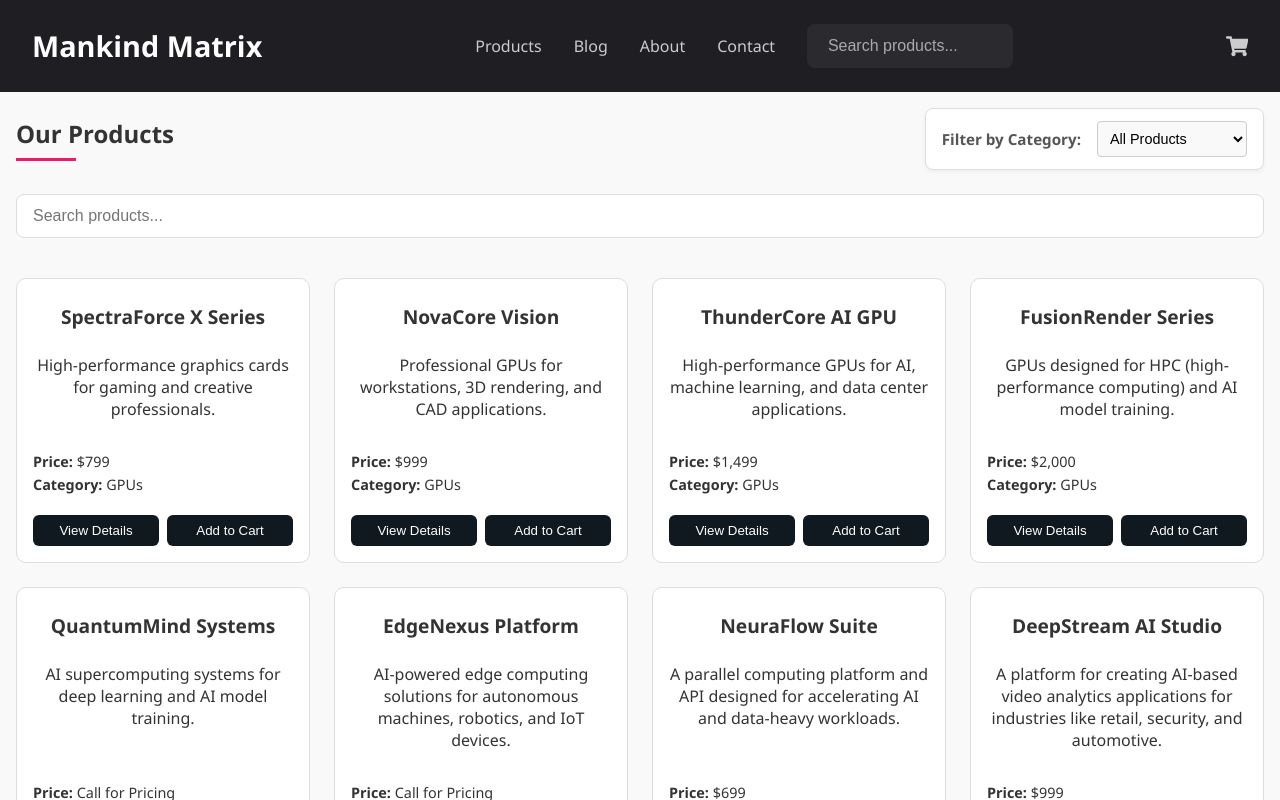
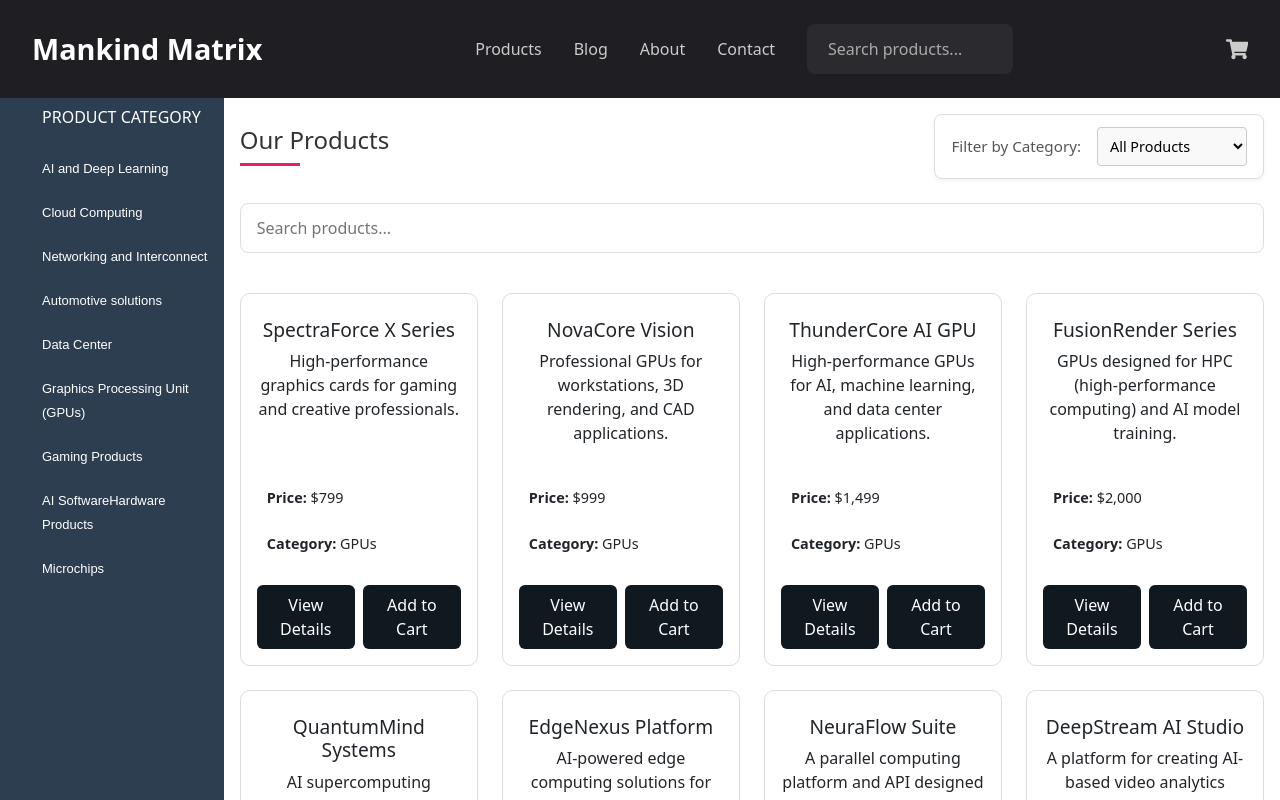
Before and after one commit to Shravani2015/mankind_matrix, a React (Create React App) app: page /products in a window 1280 px wide. Shown: the top 800 px of the page. Built offline with nearby package versions, Linux system fonts and the light colour scheme.

Commit message:
Sidebar UI for products category

```diff
--- a/package.json
+++ b/package.json
@@ -8,6 +8,7 @@
     "@testing-library/react": "^16.3.0",
     "@testing-library/user-event": "^13.5.0",
     "axios": "^1.9.0",
+    "bootstrap": "^5.3.6",
     "react": "^19.1.0",
     "react-dom": "^19.1.0",
     "react-icons": "^5.5.0",
--- a/src/features/products/Products.jsx
+++ b/src/features/products/Products.jsx
@@ -3,6 +3,7 @@ import withLayout from '../../layouts/HOC/withLayout';
 import ProductGrid from '../products/ProductGrid';
 import SidebarFilters from '../products/Filters/SidebarFilters';
 import './Products.css';
+import Sidebar from  '../../layouts/components/sidebar';
 
 const ProductsPage = () => {
   const [searchQuery, setSearchQuery] = useState('');
@@ -19,6 +20,8 @@ const ProductsPage = () => {
   };
 
   return (
+    <div className='d-flex'>
+    <Sidebar></Sidebar>
     <div className="products-page">
       <div className="products-header">
         <h1>Our Products</h1>
@@ -46,6 +49,7 @@ const ProductsPage = () => {
         </div>
       </div>
     </div>
+    </div>
   );
 };
 
--- a/src/index.js
+++ b/src/index.js
@@ -3,6 +3,7 @@ import ReactDOM from 'react-dom/client';
 import './index.css';
 import reportWebVitals from './reportWebVitals';
 import App from './App';
+import 'bootstrap/dist/css/bootstrap.min.css';
 
 const root = ReactDOM.createRoot(document.getElementById('root'));
 root.render(
--- /dev/null
+++ b/src/layouts/components/sidebar.css
@@ -0,0 +1,24 @@
+.sidenav {
+    background-color: #2c3e50;
+    color: white;
+    width:60%;
+  }
+
+  ul li {
+    list-style: none;
+    padding: 10px;
+  }
+
+  .sidenav-list-item:hover {
+    background-color: #34495e;;
+  }
+  .sidenav-content {
+    text-decoration: none;
+    color: white;
+    font-size: 13px;
+    font-family: Arial, Helvetica, sans-serif;
+  }
+
+  .sidenav-list-item h4 {
+    font-family: Arial, Helvetica, sans-serif;
+  }
--- /dev/null
+++ b/src/layouts/components/sidebar.jsx
@@ -0,0 +1,37 @@
+import { useState } from "react";
+import "./sidebar.css";
+import { Link } from "react-router-dom";
+function Sidebar() {
+  const [sidebars, setSidebar] = useState([
+    { item: "AI and Deep Learning", link: "AI" },
+    { item: "Cloud Computing", link: "cloud" },
+    { item: "Networking and Interconnect", link: "network" },
+    { item: "Automotive solutions", link: "automotive" },
+    { item: "Data Center", link: "dataCenter" },
+    { item: "Graphics Processing Unit (GPUs)", link: "gpu" },
+    { item: "Gaming Products", link: "gaming" },
+    { item: "AI SoftwareHardware Products", link: "aiSoftwareAndHardware" },
+    { item: "Microchips", link: "microchips" },
+  ]);
+  return (
+    <>
+      <div className="sidenav">
+        <ul className="sidenav-list">
+          <li>
+            <h6> PRODUCT CATEGORY </h6>
+          </li>
+          {sidebars.map((item, index) => {
+            return (
+              <li key={index} className="sidenav-list-item">
+                <Link className="sidenav-content" to={`/${item.link}`} >{item.item}</Link>
+              </li>
+            );
+          })}
+
+        </ul>
+      </div>
+    </>
+  );
+}
+
+export default Sidebar;
--- a/src/routes/AppRouter.jsx
+++ b/src/routes/AppRouter.jsx
@@ -15,6 +15,7 @@ const AppRouter = () => {
         <Route path='products' element={<Product></Product>}></Route>
         <Route path='login' element={<Login></Login>}></Route>
         <Route path='cart' element={<CartPage></CartPage>}></Route>
+        <Route path="AI" element={<CartPage></CartPage>}></Route>
         <Route path='product/:id' element={<ProductPage></ProductPage>}></Route>
       </Routes>
     </Router>
```
Also changed, not shown: 1 other file (tests, documents, lock files or other folders).
